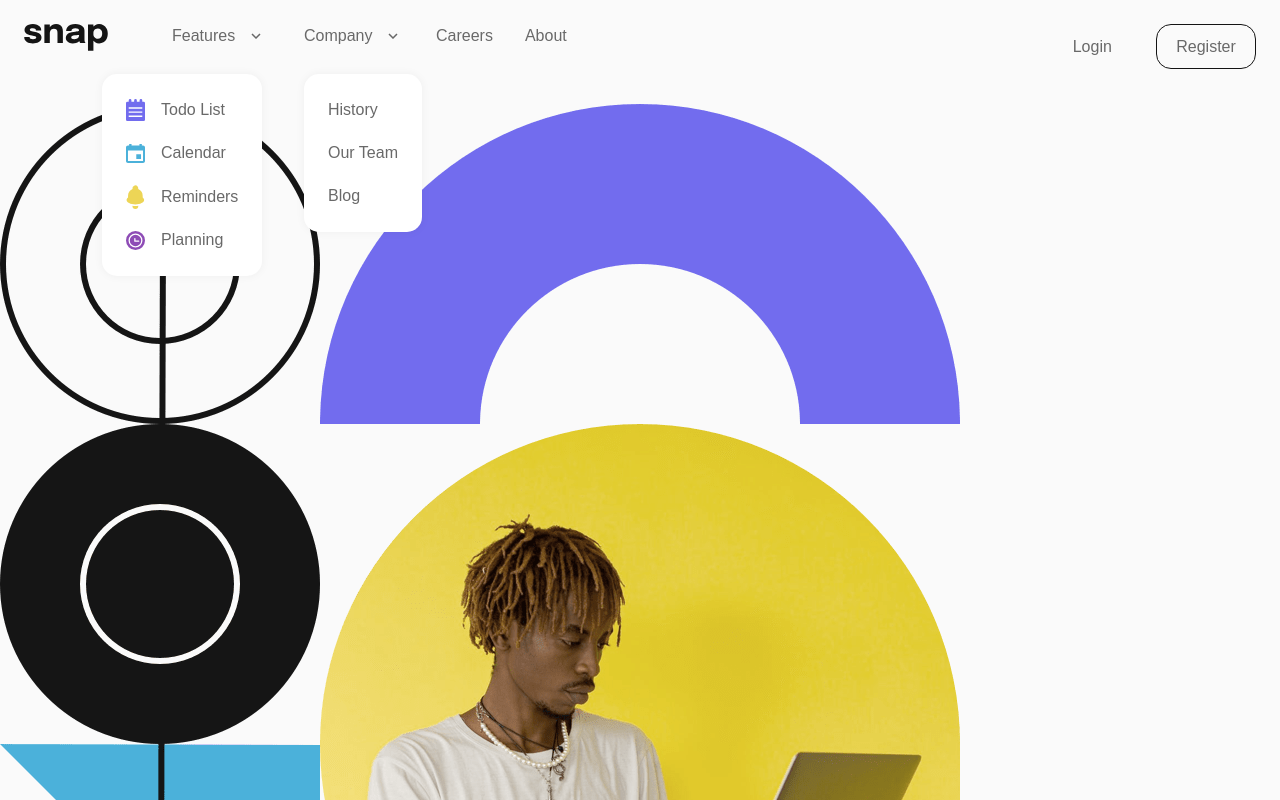
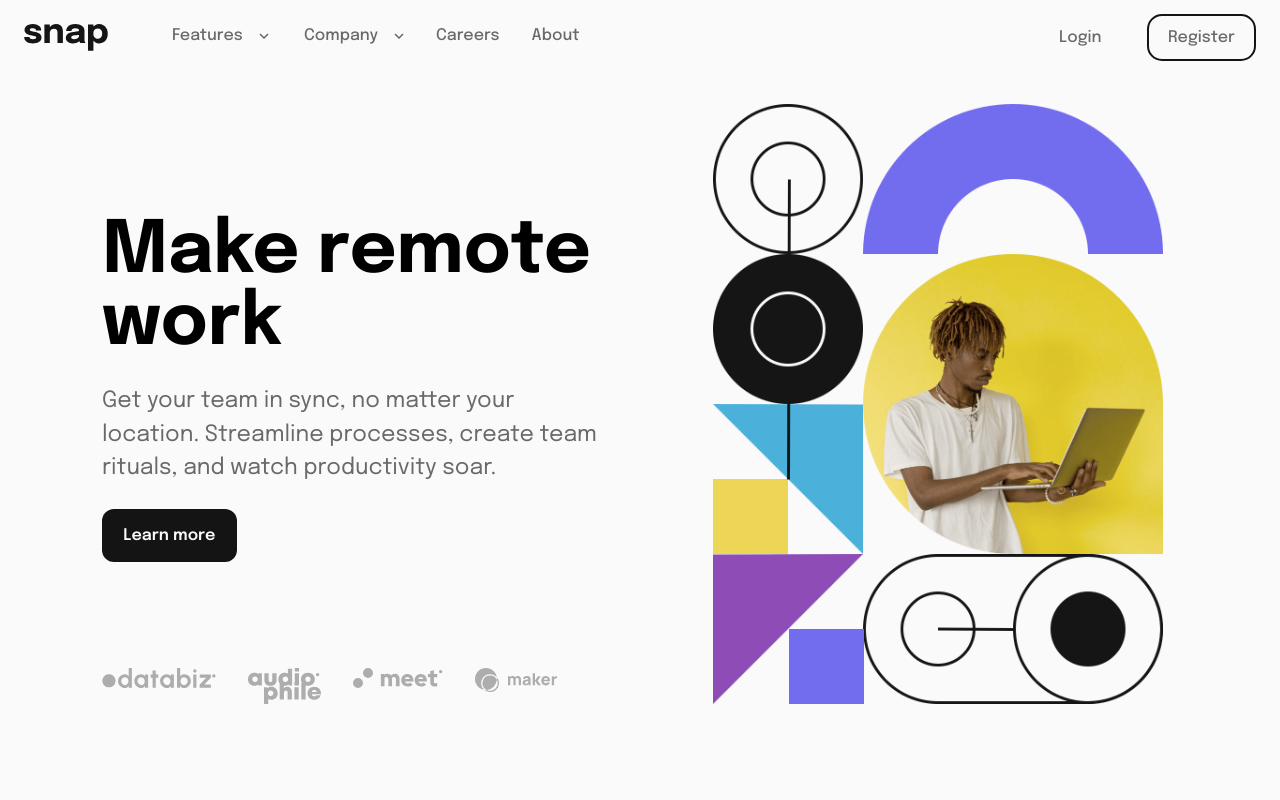
Before and after one commit to MarziaJalili/intro-section-with-dropdown-navigation, a React (Vite) app: page / in a window 1280 px wide. Shown: the top 800 px of the page. Built offline with nearby package versions, Linux system fonts and the light colour scheme.

Commit message:
finished the project

```diff
--- a/index.html
+++ b/index.html
@@ -10,7 +10,8 @@
   <!-- font -->
   <link rel="preconnect" href="https://fonts.googleapis.com">
   <link rel="preconnect" href="https://fonts.gstatic.com" crossorigin>
-  <link href="https://fonts.googleapis.com/css2?family=Epilogue:ital,wght@0,100..900;1,100..900&display=swap"
+  <link
+    href="https://fonts.googleapis.com/css2?family=Epilogue:ital,wght@0,100..900;1,100..900&family=Fraunces:ital,opsz,wght@0,9..144,100..900;1,9..144,100..900&family=Kumbh+Sans:wght@100..900&family=Montserrat:ital,wght@0,100..900;1,100..900&family=Outfit:wght@100..900&family=Poppins:ital,wght@0,100;0,200;0,300;0,400;0,500;0,600;0,700;0,800;0,900;1,100;1,200;1,300;1,400;1,500;1,600;1,700;1,800;1,900&display=swap"
     rel="stylesheet">
 </head>
 
--- a/src/App.jsx
+++ b/src/App.jsx
@@ -5,8 +5,10 @@ function App() {
 
 
     return (
+        <>
+            <Header />
+            <div className="main">
                 <main>
-            <Header />
                     <picture>
                         <source srcSet="./images/image-hero-desktop.png" media="(min-width: 65em)" />
                         <source srcSet="./images/image-hero-mobile.png" media="(max-width: 64.9em)" />
@@ -21,10 +23,10 @@ function App() {
                         <button>Learn more</button>
 
                         <Companies />
-
-
                     </section>
                 </main>
+            </div>
+        </>
     )
 }
 
--- a/src/components/Header.jsx
+++ b/src/components/Header.jsx
@@ -1,10 +1,46 @@
 import Navbar from "./navbar/Navbar";
+import { useState, useEffect } from "react";
+
 function Header() {
+    const [screenSize, setScreenSize] = useState(window.innerWidth)
+    const [navbar, setNavbar] = useState(screenSize > 820 ? true : false);
+
+    // finding out the current screen size...
+    useEffect(() => {
+        window.addEventListener("resize", () => {
+            setScreenSize(window.innerWidth);
+        })
+    }, []);
+
+    // toggling the navbar on and off for smaller screen sizes...
+    function taggleNavbar() {
+        setNavbar(prev => !prev);
+        if (!navbar && screenSize < 820) {
+            document.body.classList.add("faded")
+        } else {
+            document.body.classList.remove("faded")
+
+        }
+    }
+
+    // toggling the navbar on for large screens while resizing...
+    window.addEventListener("resize", () => {
+        if (screenSize > 820) {
+            setNavbar(true)
+
+        } else {
+            setNavbar(false)
+            document.body.classList.remove("faded")
+        }
+    })
+
     return (
         <header>
             <img src="./images/logo.svg" alt="logo-image" />
-            <Navbar />
-            <button className="open-menu">
+
+            {navbar ? <Navbar onClick={taggleNavbar} /> : null}
+
+            <button onClick={taggleNavbar} className="open-menu">
                 <img src="./images/icon-menu.svg" alt="icon-menu" />
             </button>
         </header>
--- a/src/components/navbar/Company.jsx
+++ b/src/components/navbar/Company.jsx
@@ -7,8 +7,10 @@ function Company() {
 
     const features = details.map(detail => {
         return (
-            <li>
-                {detail.name}
+            <li key={detail.name}>
+                <a href="#">
+                    {detail.name}
+                </a>
             </li>
         )
     })
--- a/src/components/navbar/Features.jsx
+++ b/src/components/navbar/Features.jsx
@@ -32,9 +32,11 @@ function Features() {
 
     const features = details.map(detail => {
         return (
-            <li className="flex">
-                <img src={detail.img.src} alt={detail.img.alt} />
-                {detail.name}
+            <li key={detail.name}>
+                <a className="flex" href="#">
+                    <img src={detail.img.src} alt={detail.img.alt} />
+                    {detail.name}
+                </a>
             </li>
         )
     })
--- a/src/components/navbar/NavItems.jsx
+++ b/src/components/navbar/NavItems.jsx
@@ -1,14 +1,42 @@
 import navbarData from "./navbarData";
+import { useState } from "react";
 
 function NavItems() {
-    const items = navbarData.map(item => {
+  const [navbarItems, setNavbarItems] = useState(navbarData);
+
+  function handleClick(id) {
+    setNavbarItems(prev => prev.map(item => {
+      return item.id === id ?
+        { ...item, detailsShown: !item.detailsShown }
+        : item;
+    }));
+  }
+
+  const items = navbarItems.map(item => {
+    const arrowIcon = item.detailsShown ? {
+      src: "./images/icon-arrow-up.svg",
+      alt: "icon-arrow-up"
+    }
+      : {
+        src: "./images/icon-arrow-down.svg",
+        alt: "icon-arrow-down"
+      }
+
     return (
-            <li>
-                <span className="flex">
+      <li key={item.id}>
+        <a href="#" className="flex" onClick={() => { handleClick(item.id) }}>
           {item.name}
-                    {item.button ? <button><img src={item.button.src} alt={item.button.alt} /></button> : null}
-                </span>
-                {item.details ? item.details : null}
+
+          {item.button ?
+            <button>
+              <img src={arrowIcon.src} alt={arrowIcon.alt} />
+            </button> : null}
+        </a>
+
+        {item.detailsShown ?
+          item.details ?
+            item.details
+            : null : null}
       </li>
     )
   })
--- a/src/components/navbar/Navbar.jsx
+++ b/src/components/navbar/Navbar.jsx
@@ -1,8 +1,8 @@
 import NavItems from "./NavItems";
-function Navbar() {
+function Navbar(props) {
     return (
         <nav>
-            <button className="close-menu">
+            <button onClick={props.onClick} className="close-menu">
                 <img src="./images/icon-close-menu.svg" alt="" />
             </button>
             <NavItems />
--- a/src/components/navbar/navbarData.jsx
+++ b/src/components/navbar/navbarData.jsx
@@ -6,27 +6,23 @@ const navbarData = [
   {
     id: 1,
     name: "Features",
-    button: {
-      src: "./images/icon-arrow-down.svg",
-      alt: "icon-arrow-down"
-    },
-    details: <Features />
+    button: true,
+    details: <Features />,
+    detailsShown: false
   },
   {
     id: 2,
     name: "Company",
-    button: {
-      src: "./images/icon-arrow-down.svg",
-      alt: "icon-arrow-down"
-    },
-    details: <Company />
+    button: true,
+    details: <Company />,
+    detailsShown: false
   },
   {
-    id: 2,
+    id: 3,
     name: "Careers",
   },
   {
-    id: 3,
+    id: 4,
     name: "About",
   }
 ];
--- a/src/style.css
+++ b/src/style.css
@@ -6,6 +6,7 @@
   --almost-white: hsl(0, 0%, 98%);
   --medium-gray: hsl(0, 0%, 41%);
   --almost-black: hsl(0, 0%, 8%);
+  --gray-50: hsla(0, 0%, 8%, .5);
 }
 
 *,
@@ -17,12 +18,25 @@
 }
 
 body {
+  font-family: "Epilogue", sans-serif;
   background-color: var(--almost-white);
   line-height: 1.5;
   min-height: 100vh;
   display: grid;
-  font-family: sans-serif;
-  /* place-items: center; */
+  position: relative;
+}
+
+body::before {
+  content: "";
+  position: absolute;
+  height: 100%;
+  width: 100%;
+  background-color: var(--gray-50);
+  display: none;
+}
+
+body.faded::before {
+  display: block;
 }
 
 img {
@@ -30,9 +44,17 @@ img {
   display: block;
 }
 
+a,
 button {
   font: inherit;
   cursor: pointer;
+  color: var(--medium-gray);
+  text-decoration: none;
+  transition: color .1s;
+
+  &:hover {
+    color: var(--almost-black);
+  }
 }
 
 header {
@@ -59,7 +81,6 @@ nav {
   flex-direction: column;
   align-items: start;
   gap: 1.5rem;
-  color: var(--medium-gray);
   font-weight: 500;
 
   button.close-menu {
@@ -74,13 +95,14 @@ nav {
 
   &>ul>li {
     display: grid;
-    gap: 1.2rem;
+    gap: 1.5rem;
 
     ul {
       margin-left: 1.2rem;
+      color: var(--medium-gray);
 
       img {
-        width: 19px;
+        width: 18px;
       }
     }
 
@@ -89,9 +111,9 @@ nav {
     }
   }
 
+
   button:is(.login, .register) {
-    border: 1px var(--almost-black) solid;
-    color: var(--medium-gray);
+    border: 2px var(--almost-black) solid;
     width: 100%;
     padding: .6rem 1.2rem;
     border-radius: 15px;
@@ -109,21 +131,25 @@ nav {
   }
 }
 
+picture img {
+  width: 100%;
+  position: center;
+}
 
 section.info {
   text-align: center;
   display: grid;
   place-items: center;
-  gap: 1.2rem;
+  gap: 1rem;
   padding: 2rem 1rem;
 
   h1 {
-    font-size: clamp(2.1rem, 8vw, 2.5rem);
+    font-size: clamp(2.1rem, 8vw, 4.5rem);
   }
 
   p {
     color: var(--medium-gray);
-    font-size: clamp(1.15rem, 4.7vw, 1.5rem);
+    font-size: clamp(1.15rem, 4vw, 1.4rem);
   }
 
   button {
@@ -134,23 +160,36 @@ section.info {
     color: var(--almost-white);
     font-weight: 600;
     border-radius: 12px;
-    margin-bottom: 2rem;
+    margin-bottom: 1rem;
+    border: 2px solid transparent;
+    transition: all .3s;
+
+    &:hover {
+      border-color: var(--almost-black);
+      color: var(--almost-black);
+      background-color: transparent;
+    }
   }
 
   ul {
     display: flex;
     gap: 2rem;
     list-style: none;
-    margin-bottom: 2rem;
   }
 }
 
-/* desktop */
-@media (min-width: 65em) {
+/* tablate*/
+@media (min-width: 820px) {
+  main p {
+    max-width: 500px;
+  }
+
+  /* navbar */
   nav {
     flex: 1;
     position: static;
     flex-direction: row;
+    justify-content: space-between;
     padding: 0;
 
     button.close-menu {
@@ -169,9 +208,10 @@ section.info {
         background-color: white;
         padding: 1.5rem;
         border-radius: 15px;
-        box-shadow: 0 0 10px rgba(0, 0, 0, .05);
+        box-shadow: 0 0 10px rgba(0, 0, 0, .2);
         position: absolute;
         top: 50px;
+        z-index: 100;
       }
 
       .features {
@@ -181,6 +221,7 @@ section.info {
 
     button:is(.login, .register) {
       width: auto;
+      margin-top: -10px;
     }
 
     button.login {
@@ -192,3 +233,60 @@ section.info {
     display: none;
   }
 }
+
+/* desktop */
+@media (min-width: 65em) {
+  .main {
+    display: flex;
+    align-items: center;
+    justify-content: center;
+  }
+
+
+  main {
+    display: grid;
+    margin-inline: 4rem;
+    gap: 6rem;
+    grid-template-columns: 1fr 480px;
+    place-items: center;
+  }
+
+
+  picture {
+    grid-column: 2/3;
+
+    &,
+    img {
+      height: 100%;
+      max-height: 600px;
+    }
+  }
+
+  section.info {
+    grid-column: 1/2;
+    height: 100%;
+    grid-row: 1;
+    text-align: left;
+    display: flex;
+    flex-direction: column;
+    align-items: start;
+    justify-content: space-between;
+    padding: 7rem 0 0;
+    gap: 1.5rem;
+
+    max-width: 500px;
+
+    h1 {
+      line-height: 1;
+    }
+
+    button {
+      margin-bottom: auto;
+    }
+
+    ul {
+      margin: 0;
+    }
+
+  }
+}
```
Lines whose indentation alone changed are shown as unchanged.
